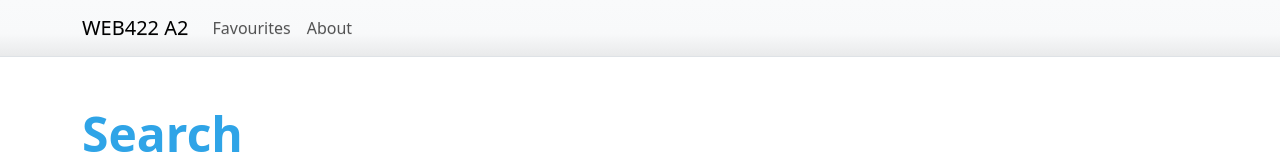
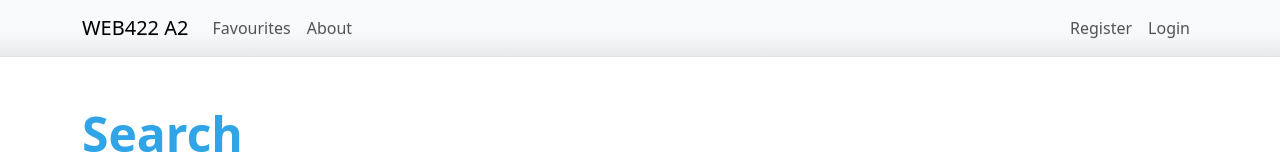
Before and after one commit to abagheri14/web422-a2-books-app, a Next.js app: page / in a window 1280 px wide. Shown: the top 160 px of the page. Built offline with nearby package versions, Linux system fonts and the light colour scheme.

Commit message:
Update MainNav.js

```diff
--- a/components/MainNav.js
+++ b/components/MainNav.js
@@ -1,7 +1,16 @@
 import Link from 'next/link';
 import { Container, Nav, Navbar } from 'react-bootstrap';
+import { isAuthenticated, removeToken } from '@/lib/authenticate';
+import { useRouter } from 'next/router';
 
 export default function MainNav() {
+  const router = useRouter();
+
+  function handleLogout() {
+    removeToken();
+    router.push("/login");
+  }
+
   return (
     <Navbar bg="light" expand="lg" className="mb-4 border-bottom">
       <Container>
@@ -9,9 +18,19 @@ export default function MainNav() {
         <Navbar.Toggle aria-controls="main-nav" />
         <Navbar.Collapse id="main-nav">
           <Nav className="me-auto">
-            {/* remove "Books" link */}
             <Nav.Link as={Link} href="/favourites">Favourites</Nav.Link>
             <Nav.Link as={Link} href="/about">About</Nav.Link>
+          </Nav>
+
+          <Nav>
+            {!isAuthenticated() ? (
+              <>
+                <Nav.Link as={Link} href="/register">Register</Nav.Link>
+                <Nav.Link as={Link} href="/login">Login</Nav.Link>
+              </>
+            ) : (
+              <Nav.Link onClick={handleLogout}>Logout</Nav.Link>
+            )}
           </Nav>
         </Navbar.Collapse>
       </Container>
```
